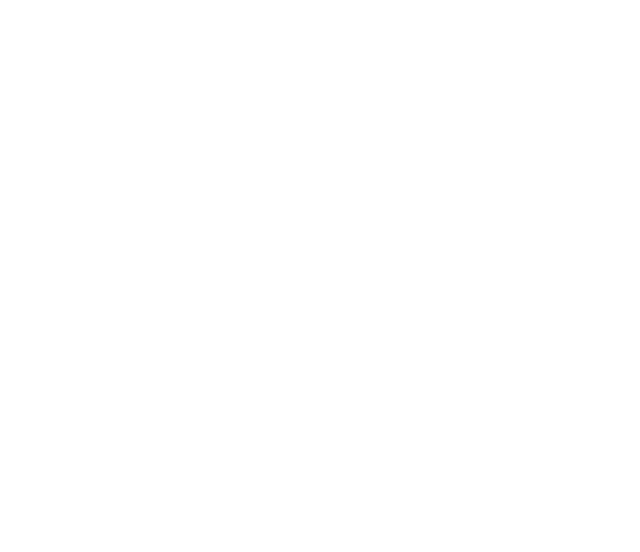
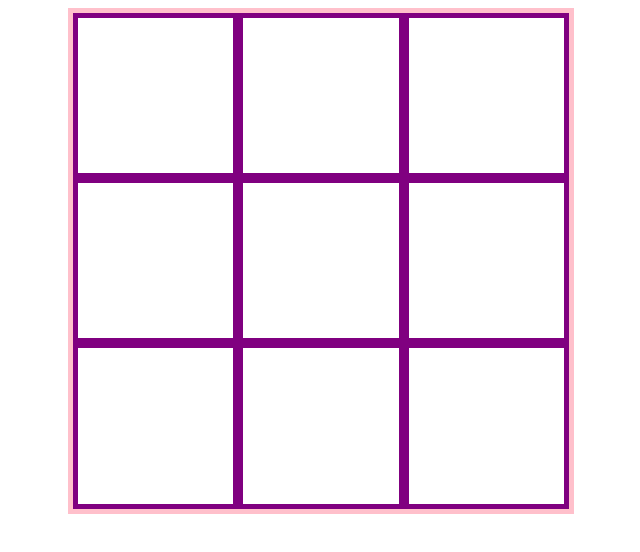
Before and after one commit to Kuanchiliao1/tic_tac_toe, a plain HTML site: page index.html in a window 1280 px wide. Shown: the whole page, without its empty margins (319-959 px from the left). Drawn offline with Linux system fonts and the light colour scheme.

Commit message:
Set up gameboard display

```diff
--- a/index.html
+++ b/index.html
@@ -9,6 +9,16 @@
   <title>Document</title>
 </head>
 <body>
-
+  <div class="gameboard">
+    <div class="gameboard__cell"></div>
+    <div class="gameboard__cell"></div>
+    <div class="gameboard__cell"></div>
+    <div class="gameboard__cell"></div>
+    <div class="gameboard__cell"></div>
+    <div class="gameboard__cell"></div>
+    <div class="gameboard__cell"></div>
+    <div class="gameboard__cell"></div>
+    <div class="gameboard__cell"></div>
+  </div>
 </body>
 </html>
--- a/styles.css
+++ b/styles.css
@@ -0,0 +1,20 @@
+html {box-sizing: border-box;}
+
+*, *::before, *::after {box-sizing: inherit;}
+
+.gameboard {
+  display: grid;
+  grid-template:
+  1fr
+  1fr
+  1fr
+  / 1fr 1fr 1fr;
+  border: solid pink 5px;
+  width: 40%;
+  aspect-ratio: 1 / 1;
+  margin: 0 auto;
+}
+
+.gameboard__cell {
+  border: solid purple 5px;
+}
```
